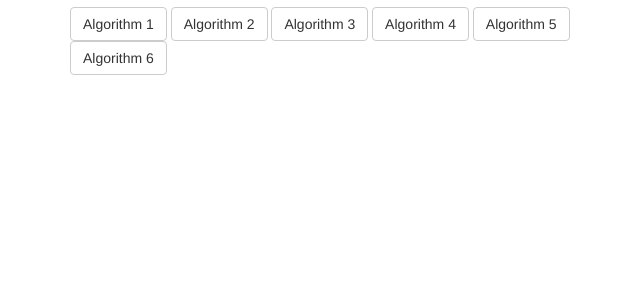
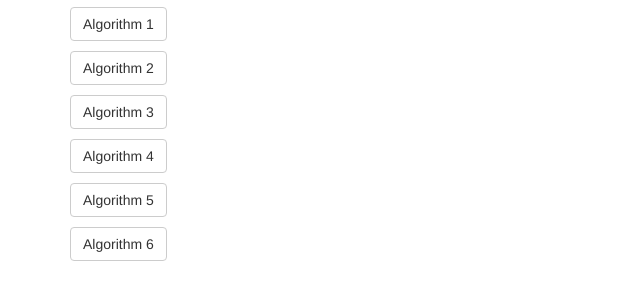
Before and after one commit to Bandhe19/Javascript, a plain HTML site: page index.html in a window 1280 px wide. Shown: the part 56-356 px from the top of the page, without its empty margins (0-640 px from the left). Drawn offline with nearby package versions, Linux system fonts and the light colour scheme.

Commit message:
Update index.html

```diff
--- a/index.html
+++ b/index.html
@@ -14,12 +14,12 @@
   <div class="row">
     <h2>List of algorithms</h2>
     <div class="col-sm-6">
-      <a href="#" class="btn btn-default" role="button">Algorithm 1</a>
-      <a href="#" class="btn btn-default" role="button">Algorithm 2</a>
-      <a href="#" class="btn btn-default" role="button">Algorithm 3</a>
-      <a href="#" class="btn btn-default" role="button">Algorithm 4</a>
-      <a href="#" class="btn btn-default" role="button">Algorithm 5</a>
-      <a href="#" class="btn btn-default" role="button">Algorithm 6</a>
+      <p><a href="#" class="btn btn-default" role="button">Algorithm 1</a></p>
+      <p><a href="#" class="btn btn-default" role="button">Algorithm 2</a></p>
+      <p><a href="#" class="btn btn-default" role="button">Algorithm 3</a></p>
+      <p><a href="#" class="btn btn-default" role="button">Algorithm 4</a></p>
+      <p><a href="#" class="btn btn-default" role="button">Algorithm 5</a></p>
+      <p><a href="#" class="btn btn-default" role="button">Algorithm 6</a></p>
     </div>
   </div>
 
```
